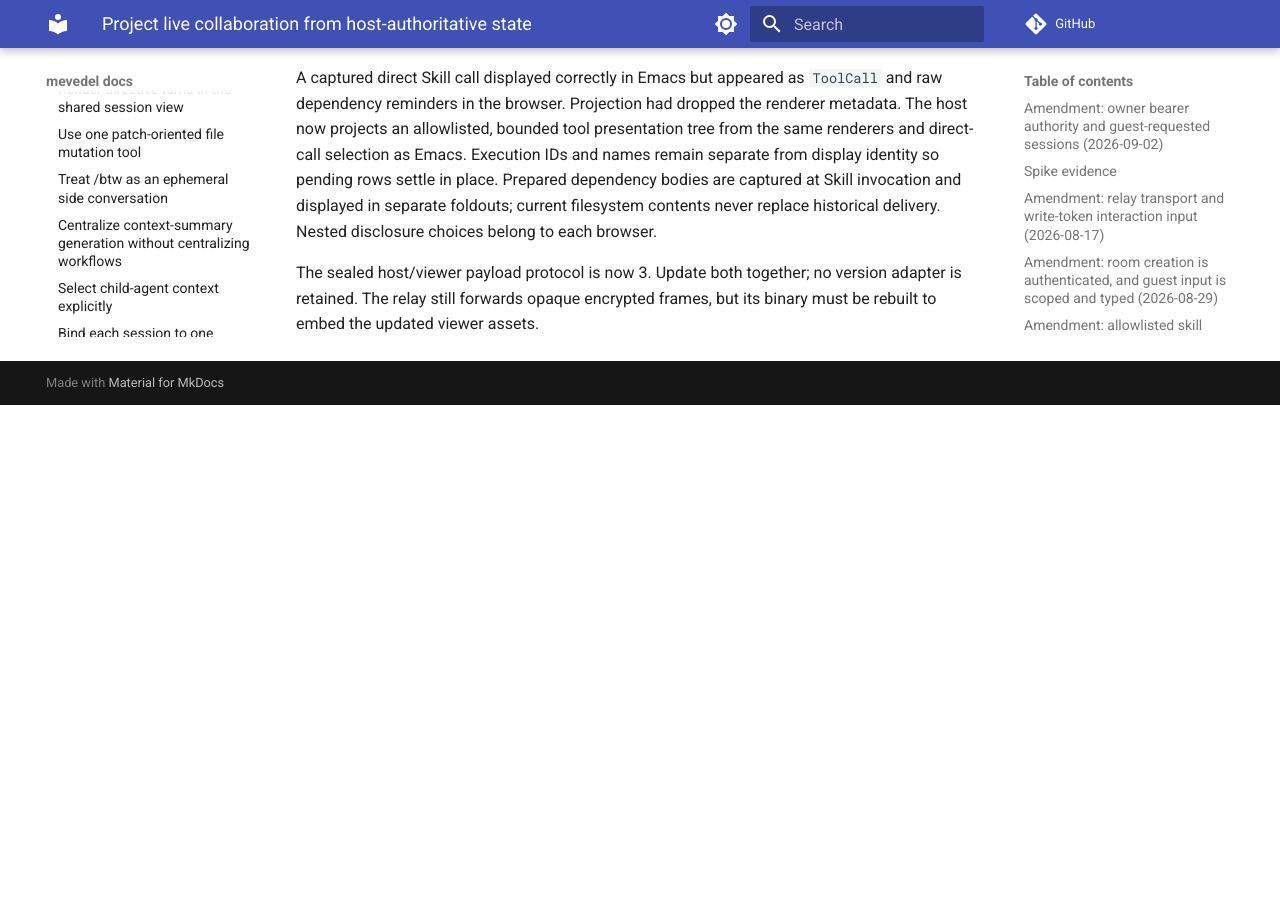
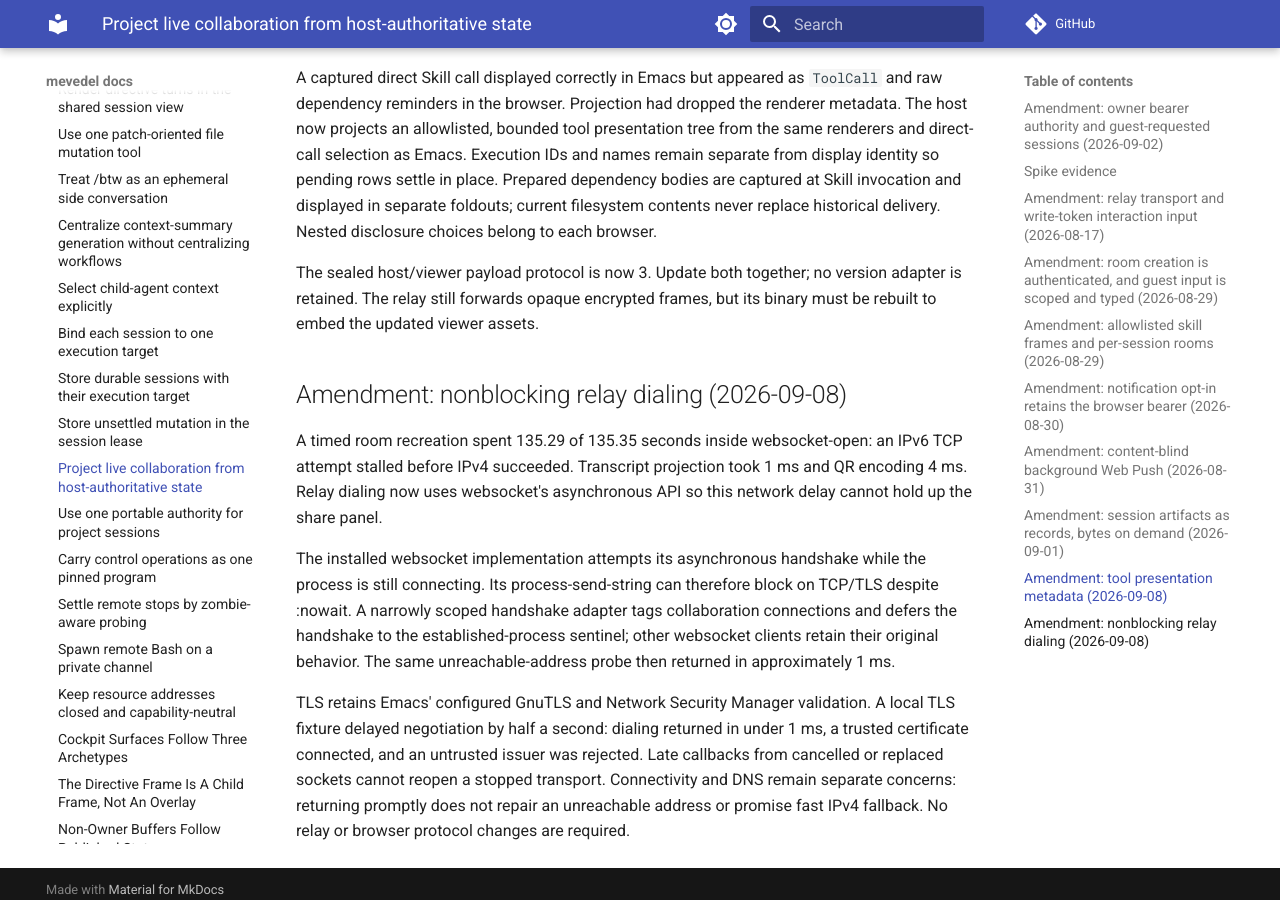
Before and after one commit to FrauH0lle/mevedel, an MkDocs documentation site: the page built from docs/adr/0099-project-live-collaboration-from-host-authoritative-state.md, in a window 1280 px wide and 900 px high, scrolled down 7006 px. Built offline with MkDocs 1.6.1 and Material for MkDocs 9.7.7, drawn with Linux system fonts in a browser that asks for light colours; comment, search, counter and statistics services are not loaded; before the commit the page ends 7411 px from its top, so only the background shows below that.

Commit message:
fix(collaboration): Keep relay dialing from blocking Emacs
Defer the WebSocket handshake until asynchronous TCP/TLS setup completes. Preserve configured TLS validation and ignore callbacks from cancelled connections.

* mevedel-collaboration-transport.el (mevedel-collaboration--transport-handshake, mevedel-collaboration--transport-dial): Gate collaboration handshakes on established sockets and guard callback ownership.

* test/test-mevedel-collaboration-transport.el: Cover asynchronous dialing, pending TLS, handshake scope, and cancellation.

* docs/view.md and docs/adr/0099-project-live-collaboration-from-host-authoritative-state.md: Record the 135-second startup diagnosis and connection behavior.

Validation: 125 collaboration tests pass; 170 files compile without warnings. Delayed TLS acceptance opens trusted connections and rejects an untrusted issuer, with dialing returning in under 1 ms.

```diff
--- a/docs/adr/0099-project-live-collaboration-from-host-authoritative-state.md
+++ b/docs/adr/0099-project-live-collaboration-from-host-authoritative-state.md
@@ -328,3 +328,25 @@
 The sealed host/viewer payload protocol is now 3. Update both together; no
 version adapter is retained. The relay still forwards opaque encrypted frames,
 but its binary must be rebuilt to embed the updated viewer assets.
+
+## Amendment: nonblocking relay dialing (2026-09-08)
+
+A timed room recreation spent 135.29 of 135.35 seconds inside websocket-open:
+an IPv6 TCP attempt stalled before IPv4 succeeded. Transcript projection took
+1 ms and QR encoding 4 ms. Relay dialing now uses websocket's asynchronous
+API so this network delay cannot hold up the share panel.
+
+The installed websocket implementation attempts its asynchronous handshake
+while the process is still connecting. Its process-send-string can therefore
+block on TCP/TLS despite :nowait. A narrowly scoped handshake adapter tags
+collaboration connections and defers the handshake to the established-process
+sentinel; other websocket clients retain their original behavior. The same
+unreachable-address probe then returned in approximately 1 ms.
+
+TLS retains Emacs' configured GnuTLS and Network Security Manager validation.
+A local TLS fixture delayed negotiation by half a second: dialing returned in
+under 1 ms, a trusted certificate connected, and an untrusted issuer was
+rejected. Late callbacks from cancelled or replaced sockets cannot reopen a
+stopped transport. Connectivity and DNS remain separate concerns:
+returning promptly does not repair an unreachable address or promise fast
+IPv4 fallback. No relay or browser protocol changes are required.
--- a/docs/view.md
+++ b/docs/view.md
@@ -964,6 +964,14 @@
 observing room termination or exhausting reconnects; otherwise browser site
 data can outlive the room, although an ended room id and key no longer
 authorize a live share.
+
+TCP/TLS dialing runs asynchronously, so starting or reconnecting a room does
+not wait for an unreachable address before returning control to Emacs. The
+share panel can appear while the transport is still connecting; its presence
+does not prove that the relay room is ready. TLS retains Emacs' configured
+certificate and hostname verification policy. Only the current connection may
+report an open room; callbacks from cancelled or replaced attempts cannot
+revive it.
 
 The host reconnects to the relay with bounded backoff after a network blip;
 the relay garbage-collects the room with the host connection, so guests
```
Also changed, not shown: 2 other files.
